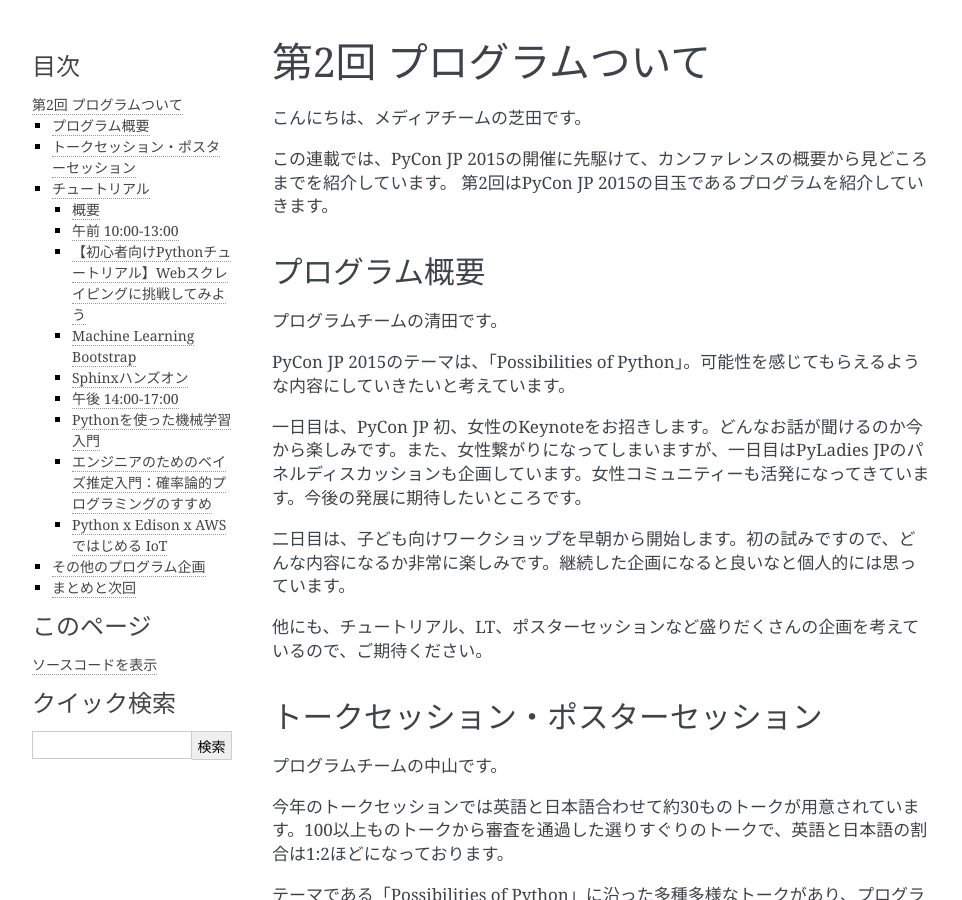
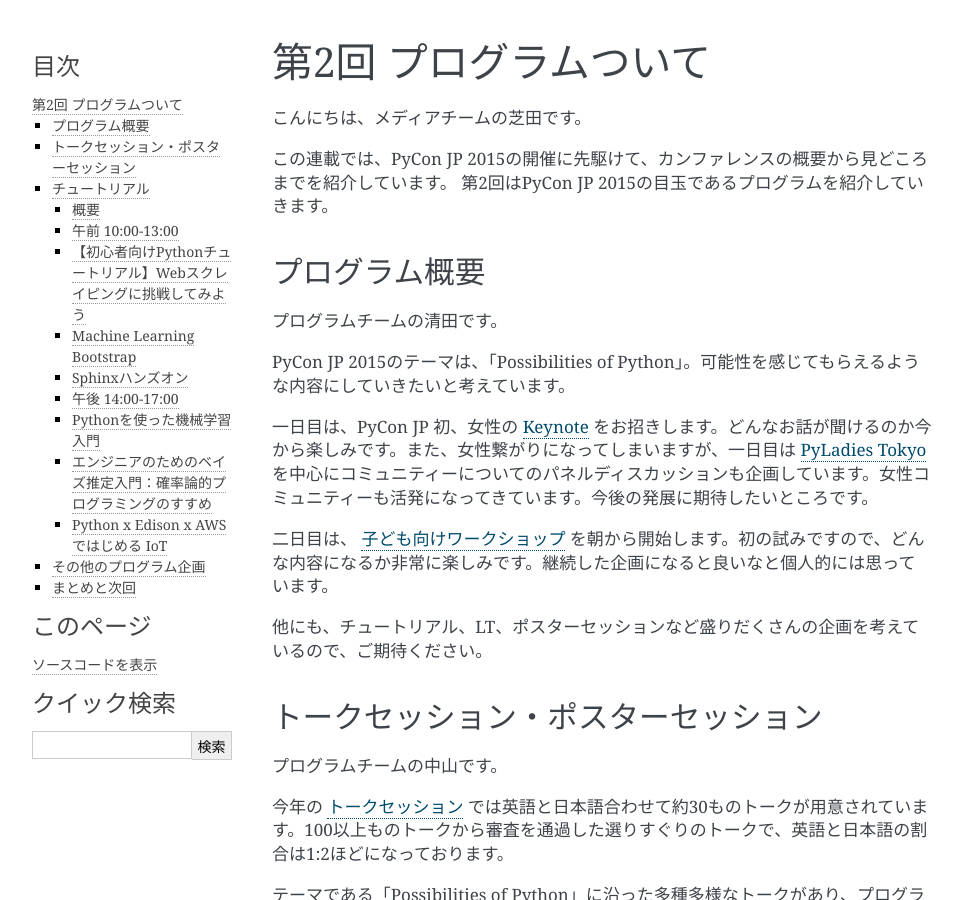
Before and after one commit to pyconjp/reports2015, a Sphinx documentation site: the page built from source/02_program.rst, in a window 1280 px wide and 900 px high. Shown: the whole window, without its empty margins (148-1110 px from the left). Built offline with Sphinx 7.4.7, drawn with Linux system fonts in a browser that asks for light colours.

Commit message:
プログラム概要の表現修正とリンク追加

```diff
--- a/source/02_program.rst
+++ b/source/02_program.rst
@@ -14,9 +14,9 @@
 
 PyCon JP 2015のテーマは、「Possibilities of Python」。可能性を感じてもらえるような内容にしていきたいと考えています。
 
-一日目は、PyCon JP 初、女性のKeynoteをお招きします。どんなお話が聞けるのか今から楽しみです。また、女性繋がりになってしまいますが、一日目はPyLadies JPのパネルディスカッションも企画しています。女性コミュニティーも活発になってきています。今後の発展に期待したいところです。
+一日目は、PyCon JP 初、女性の `Keynote <https://pycon.jp/2015/ja/talks/keynote/>`_ をお招きします。どんなお話が聞けるのか今から楽しみです。また、女性繋がりになってしまいますが、一日目は `PyLadies Tokyo <http://pyladies-tokyo.connpass.com/>`_ を中心にコミュニティーについてのパネルディスカッションも企画しています。女性コミュニティーも活発になってきています。今後の発展に期待したいところです。
 
-二日目は、子ども向けワークショップを早朝から開始します。初の試みですので、どんな内容になるか非常に楽しみです。継続した企画になると良いなと個人的には思っています。
+二日目は、 `子ども向けワークショップ <https://pycon.jp/2015/ja/events/kids-ws/>`_ を朝から開始します。初の試みですので、どんな内容になるか非常に楽しみです。継続した企画になると良いなと個人的には思っています。
 
 他にも、チュートリアル、LT、ポスターセッションなど盛りだくさんの企画を考えているので、ご期待ください。
 
@@ -24,7 +24,7 @@
 ====================================
 プログラムチームの中山です。
 
-今年のトークセッションでは英語と日本語合わせて約30ものトークが用意されています。100以上ものトークから審査を通過した選りすぐりのトークで、英語と日本語の割合は1:2ほどになっております。
+今年の `トークセッション <https://pycon.jp/2015/ja/schedule/talks/list/>`_ では英語と日本語合わせて約30ものトークが用意されています。100以上ものトークから審査を通過した選りすぐりのトークで、英語と日本語の割合は1:2ほどになっております。
 
 テーマである「Possibilities of Python」に沿った多種多様なトークがあり、プログラミングの話など定番なテーマから3Dプリントやロボットと強化学習の例といった専門性の高いテーマまで、今まで知らなかったPythonの活用方法が盛り沢山です。
 
```
